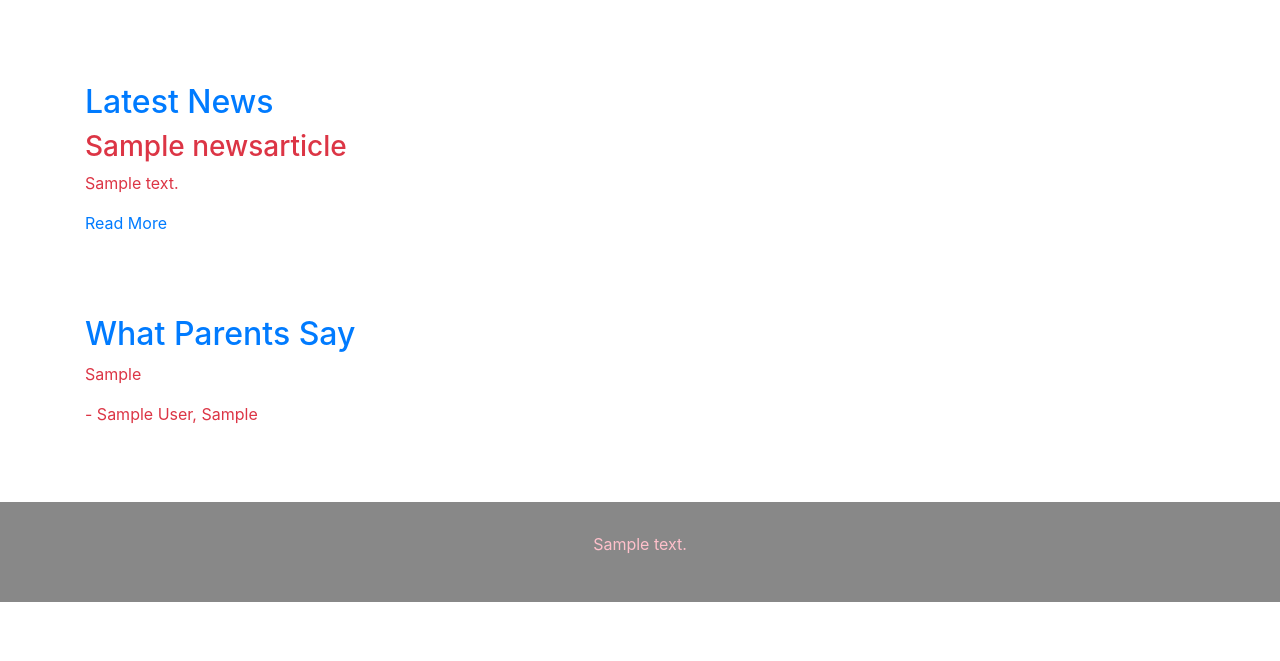
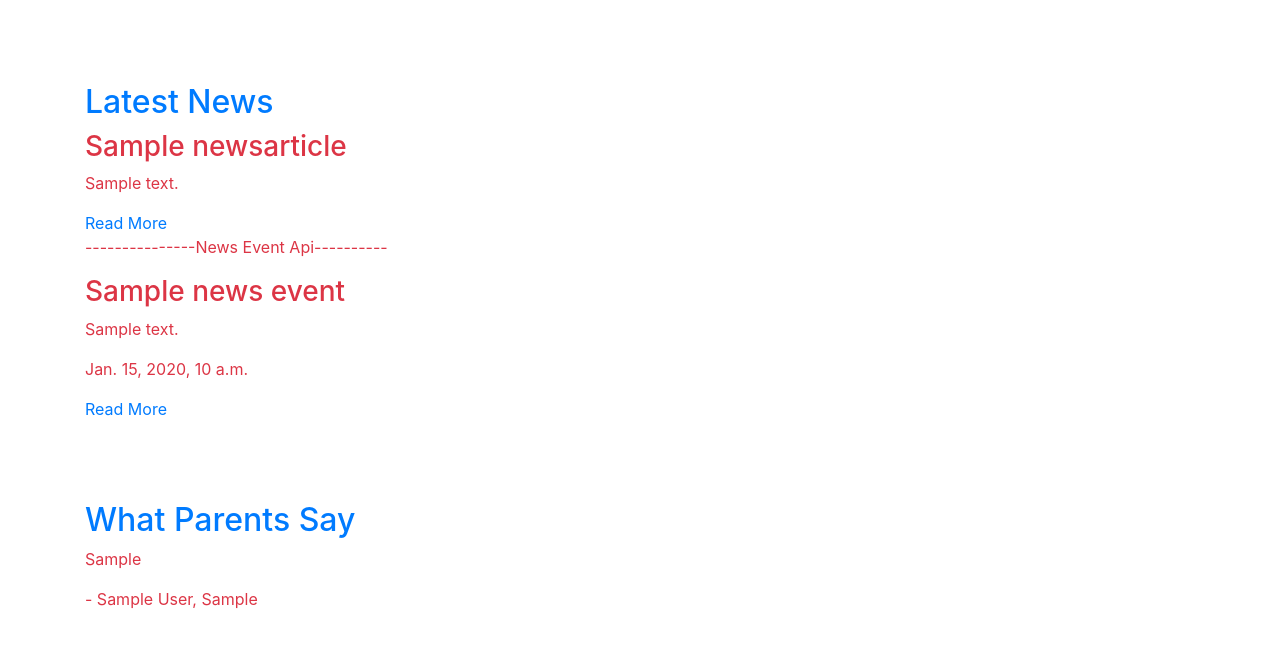
Before and after one commit to marsalan06/school_db, a Django app: template templates/school_preview_template.html in a window 1280 px wide. Shown: the part 703-1364 px from the top of the page. Before the commit the page ends 1305 px from the top, so only its background shows below. Run offline with Django 5.2, Linux system fonts and the light colour scheme; tables that the repository leaves empty hold one stand-in row (values such as "Sample post"); the template is opened without the code that fills it: values that come from a table or form of the project are taken from there, most other values are stand-ins (such as "Sample title", 1, 10 or a date in 2020); grey boxes marked "Sample" are stand-in pictures; data that the repository does not hold is empty; some libraries are stand-ins or nearby versions.

Commit message:
school now using lms api for news and events

```diff
--- a/requirements.txt
+++ b/requirements.txt
@@ -8,3 +8,4 @@ python-decouple==3.8
 sqlparse==0.4.4
 typing_extensions==4.9.0
 psycopg2-binary==2.9.5  # https://github.com/psycopg/psycopg2
+requests==2.31.0
--- a/templates/school_preview_template.html
+++ b/templates/school_preview_template.html
@@ -7,6 +7,7 @@
     <title>{{ school.name }}</title>
     <link rel="stylesheet" href="https://stackpath.bootstrapcdn.com/bootstrap/4.5.2/css/bootstrap.min.css">
     <link rel="stylesheet" href="{% static 'css/style.css' %}">
+    <script src="https://ajax.googleapis.com/ajax/libs/jquery/3.7.1/jquery.min.js"></script>
 </head>
 <body>
 
@@ -63,6 +64,16 @@
                     <!--TODO, place image tag-->
                 </div>
             {% endfor %}
+            <p>---------------News Event Api----------</p>
+            {% for news_event in news_events %}
+                <div class="article">
+                    <h3>{{ news_event.title }}</h3>
+                    <p>{{ news_event.summary }}</p>
+                    <p>{{ news_event.posted_as }}</p>
+                    <a href="{{ article.link }}">Read More</a>
+                    <!--TODO, place image tag-->
+                </div>
+            {% endfor %}
         </div>
     </section>
 
@@ -97,6 +108,6 @@
         document.documentElement.style.setProperty('--primary-color', primaryColor);
         document.documentElement.style.setProperty('--secondary-color', secondaryColor);
     </script>
-    <script src="script.js"></script>
+    <!-- <script src="script.js"></script> -->
 </body>
 </html>
--- a/templates/updated_preview.html
+++ b/templates/updated_preview.html
@@ -8,6 +8,7 @@
     <meta name="viewport" content="width=device-width, initial-scale=1.0">
     <title>{{ school.name }} - School System</title>
     <link rel="stylesheet" media="all" href="{% static 'css/new-style.css' %}">
+
 </head>
 
 <body>
```
Also changed, not shown: school/utils.py (added, +18 -0 lines), school/views.py (+7 -3 lines), 2 other files.
